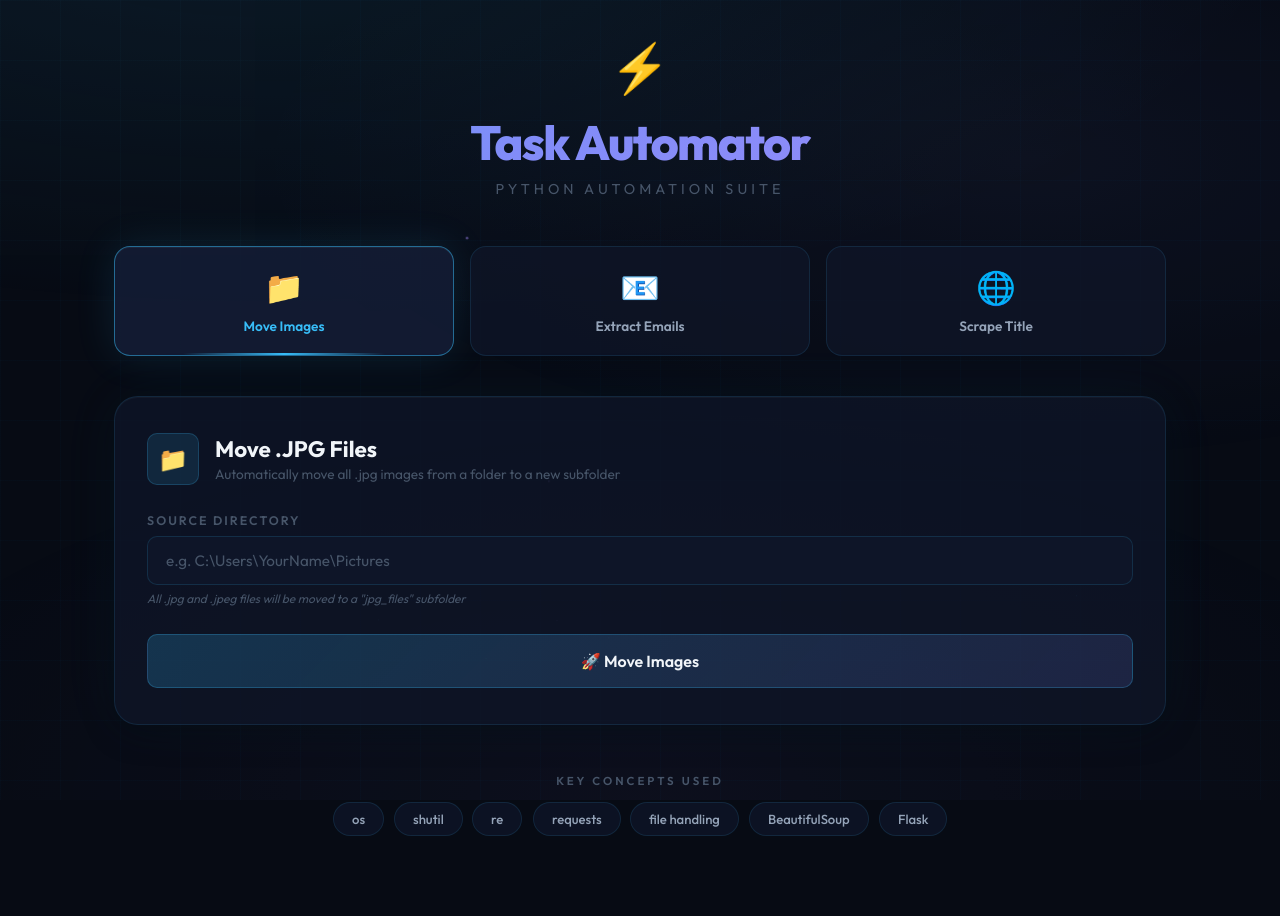
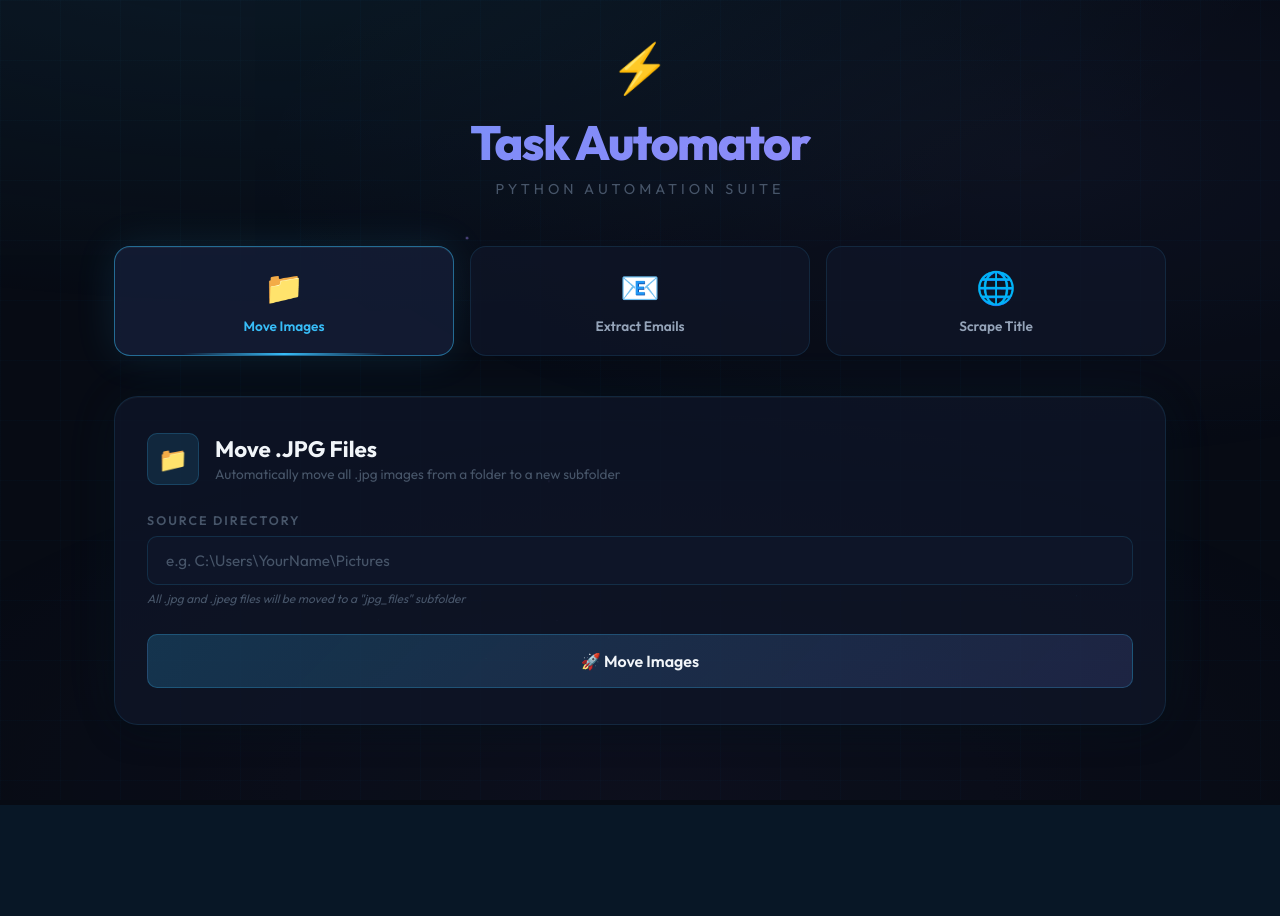
Before and after one commit to manikantadodda19-commits/Task-Automation-with-Python-Scripts, a Flask app: page / in a window 1280 px wide. After the commit the page ends 805 px from the top, so only its background shows below. Run offline with Flask 3, Linux system fonts and the light colour scheme.

Commit message:
Remove Key Concepts section

```diff
--- a/templates/index.html
+++ b/templates/index.html
@@ -176,19 +176,7 @@
       </div>
     </section>
 
-    <!-- Key Concepts Section -->
-    <div class="concepts-section">
-      <p class="concepts-title">Key Concepts Used</p>
-      <div class="concepts-list">
-        <span class="concept-chip">os</span>
-        <span class="concept-chip">shutil</span>
-        <span class="concept-chip">re</span>
-        <span class="concept-chip">requests</span>
-        <span class="concept-chip">file handling</span>
-        <span class="concept-chip">BeautifulSoup</span>
-        <span class="concept-chip">Flask</span>
-      </div>
-    </div>
+
 
   </div>
 
@@ -469,19 +457,7 @@
       });
     });
 
-    // ===== Concept Chips Stagger Animation on Scroll =====
-    const observer = new IntersectionObserver((entries) => {
-      entries.forEach(entry => {
-        if (entry.isIntersecting) {
-          entry.target.querySelectorAll('.concept-chip').forEach((chip, i) => {
-            chip.style.animation = `tagPop 0.4s cubic-bezier(0.34, 1.56, 0.64, 1) ${i * 0.08}s both`;
-          });
-        }
-      });
-    }, { threshold: 0.3 });
 
-    const conceptsSection = document.querySelector('.concepts-section');
-    if (conceptsSection) observer.observe(conceptsSection);
   </script>
 
 </body>
```
